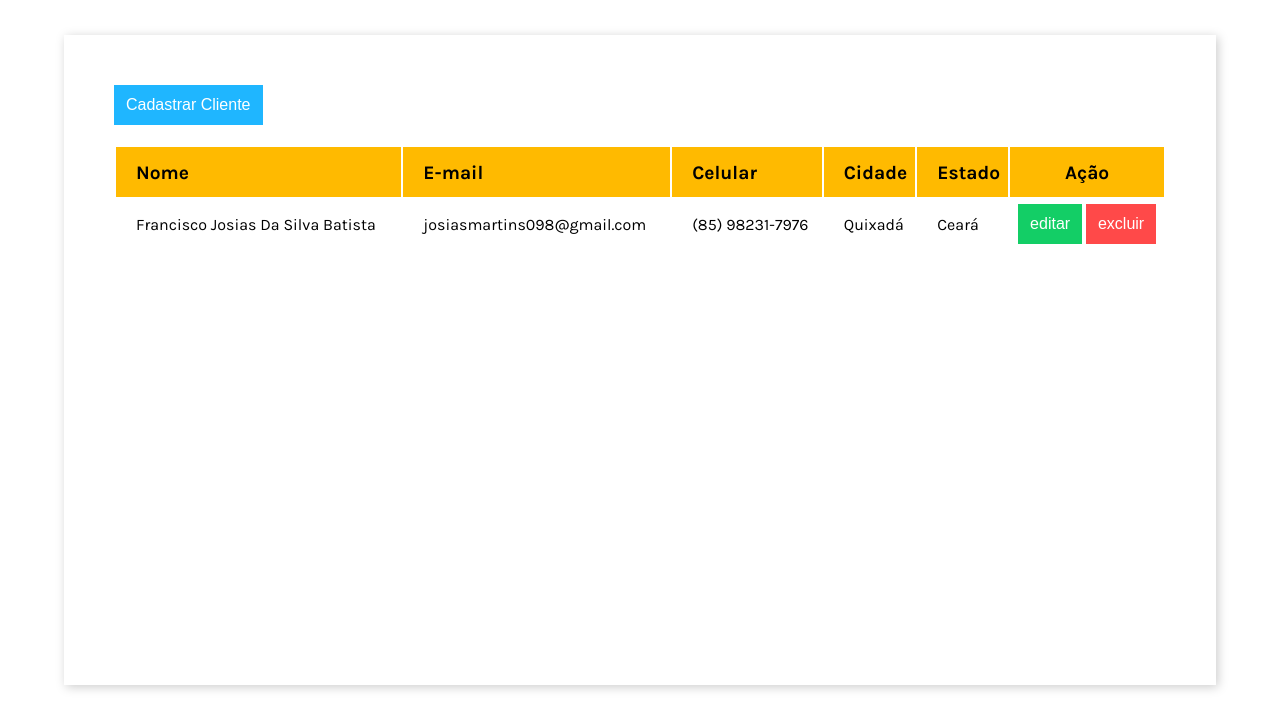
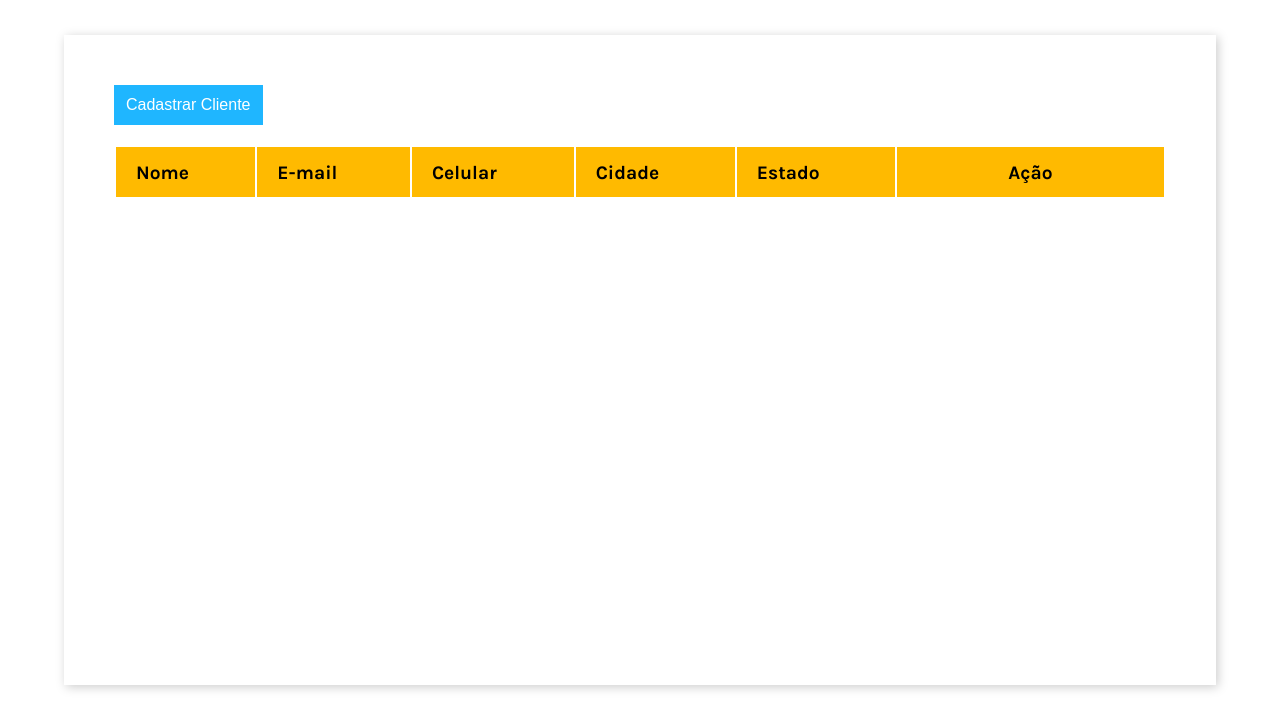
Before and after one commit to josiasdev/crudJavaScript, a plain HTML site: page frontEnd/index.html in a window 1280 px wide. Shown: the part 75-800 px from the top of the page. Drawn offline with Linux system fonts and the light colour scheme.

Commit message:
feat: adicionando id na tabela, adicionei o campo de estado no input, removi os dados colocados no front-end e agora está no back-end

```diff
--- a/frontEnd/index.html
+++ b/frontEnd/index.html
@@ -22,7 +22,7 @@
     </header>
     <main>
         <button type="button" class="button blue mobile" id="cadastrarCliente">Cadastrar Cliente</button>
-        <table class="records">
+        <table id="tableClient" class="records">
             <thead>
                 <tr>
                     <th>Nome</th>
@@ -34,17 +34,6 @@
                 </tr>
             </thead>
             <tbody>
-                <tr>
-                    <td>Francisco Josias Da Silva Batista</td>
-                    <td>josiasmartins098@gmail.com</td>
-                    <td>(85) 98231-7976</td>
-                    <td>Quixadá</td>
-                    <td>Ceará</td>
-                    <td>
-                        <button type="button" class="button green">editar</button>
-                        <button type="button" class="button red">excluir</button>
-                    </td>
-                </tr>
             </tbody>
         </table>
         <div class="modal" id="modal">
@@ -58,6 +47,7 @@
                     <input type="email" id="email" class="modal-field" placeholder="e-mail do Cliente" required>
                     <input type="text" id="celular" class="modal-field" placeholder="Celular do Cliente" required>
                     <input type="text" id="cidade" class="modal-field" placeholder="Cidade do Cliente" required>
+                    <input type="text" id="estado" class="modal-field" placeholder="Estado do Cliente" required>
                 </form>
                 <footer class="modal-footer">
                     <button id="salvar" class="button green">Salvar</button>
```
